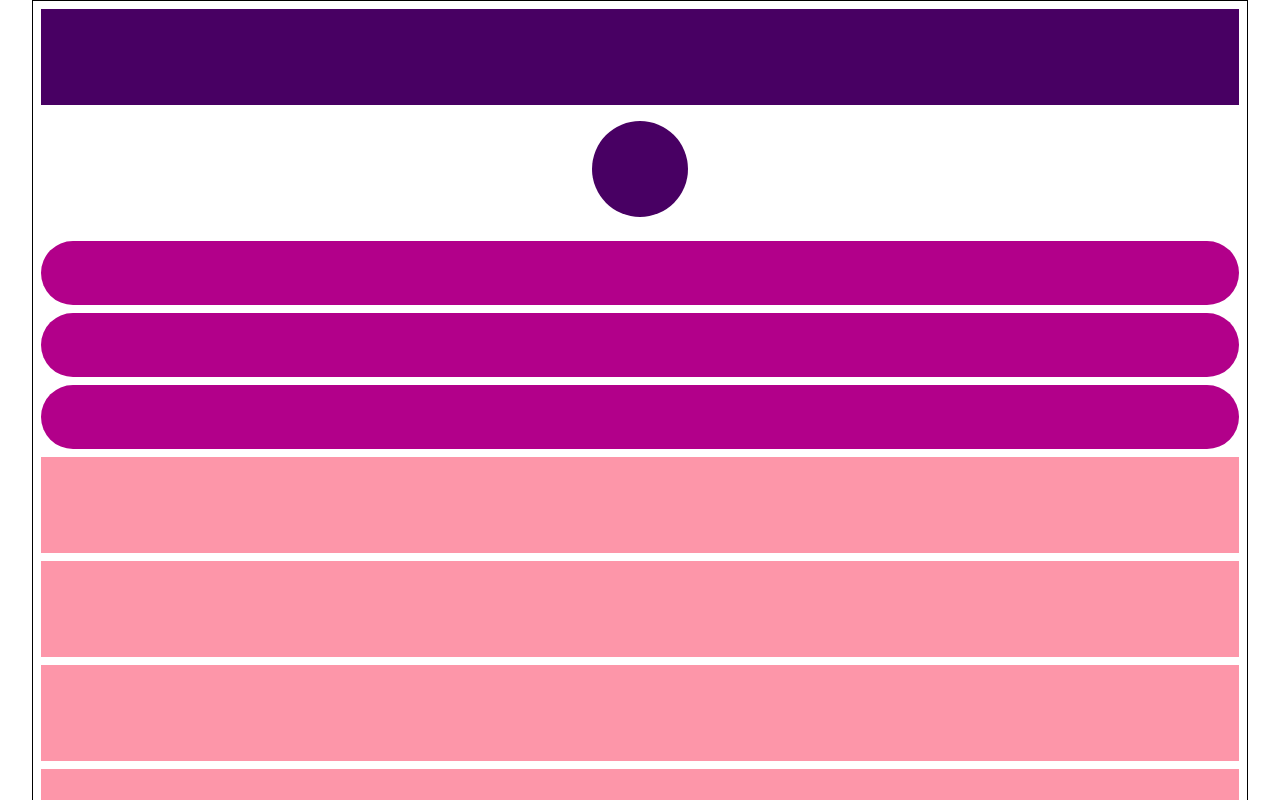
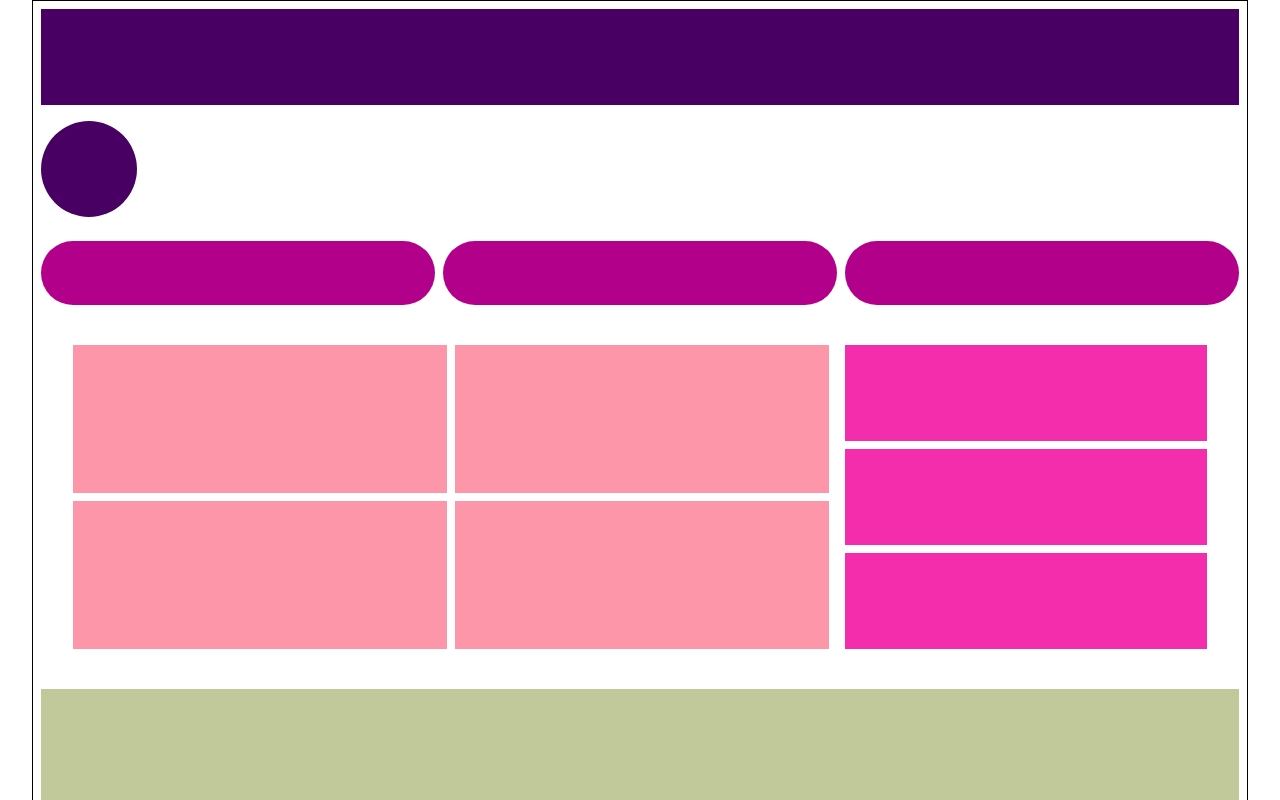
Before and after one commit to DavidAkerlind/task-codereview-7nov-mediaQ, a plain HTML site: page Övning 3 - mobile first/index.html in a window 1280 px wide. Shown: the top 800 px of the page. Drawn offline with Linux system fonts and the light colour scheme.

Commit message:
task 3 done both

```diff
--- a/Övning 2 - mobile first/styles/style.css
+++ b/Övning 2 - mobile first/styles/style.css
@@ -52,7 +52,7 @@ footer {
     margin-top: 0.5rem;
 }
 
-@media screen and (min-width: 556px) {
+@media screen and (min-width: 576px) {
     ul {
         grid-template-columns: repeat(4, 1fr);
     }
--- a/Övning 3 - desktop first/styles/style.css
+++ b/Övning 3 - desktop first/styles/style.css
@@ -7,7 +7,7 @@
 .wrapper {
     width: 95%;
     margin: 0 auto;
-    padding: .5rem;
+    padding: 0.5rem;
     border: 1px solid black;
 }
 
@@ -21,7 +21,7 @@ header {
     display: flex;
     flex-direction: column;
     align-items: flex-start;
-    padding: .5rem;
+    padding: 0.5rem;
     height: 100%;
 }
 
@@ -36,14 +36,14 @@ ul {
     margin-top: 1.5rem;
     display: grid;
     grid-template-columns: repeat(auto-fit, minmax(28%, 1fr));
-    gap: .5rem;
+    gap: 0.5rem;
     width: 100%;
 }
 
 li {
     height: 4rem;
     width: 100%;
-    background-color: #B2008A;
+    background-color: #b2008a;
     list-style-type: none;
     border-radius: 4rem;
 }
@@ -59,31 +59,64 @@ main {
     width: 65%;
     display: grid;
     grid-template-columns: repeat(auto-fit, minmax(48%, 1fr));
-    gap: .5rem;
+    gap: 0.5rem;
 }
 
 main article {
     height: 6rem;
-    background-color: #FD96A9;
+    background-color: #fd96a9;
 }
 
 aside {
     margin-left: 1rem;
     width: 35%;
     display: grid;
-    gap: .5rem;
+    gap: 0.5rem;
     grid-template-columns: repeat(auto-fit, minmax(100%, 1fr));
 }
 
 aside article {
-    background-color: #F42DAC;
+    background-color: #f42dac;
     width: 100%;
     height: inherit;
 }
 
 footer {
-    background-color: #C1C99A;
+    background-color: #c1c99a;
     height: 8rem;
     width: 100%;
-    margin-top: .5rem;
+    margin-top: 0.5rem;
 }
+
+@media screen and (max-width: 576px) {
+    .content-wrapper {
+        align-items: center;
+    }
+    figure {
+        align-self: center;
+    }
+    ul {
+        display: flex;
+        flex-direction: column;
+    }
+
+    .main-container {
+        flex-direction: column;
+        justify-content: center;
+        align-items: center;
+        margin-top: 0.5rem;
+    }
+    main {
+        width: 100%;
+        display: flex;
+        flex-direction: column;
+    }
+
+    aside {
+        margin-top: 0.5rem;
+        margin-left: 0;
+        display: flex;
+        height: 4rem;
+        width: 100%;
+    }
+}
--- a/Övning 3 - mobile first/styles/style.css
+++ b/Övning 3 - mobile first/styles/style.css
@@ -7,7 +7,7 @@
 .wrapper {
     width: 95%;
     margin: 0 auto;
-    padding: .5rem;
+    padding: 0.5rem;
     border: 1px solid black;
 }
 
@@ -36,14 +36,14 @@ ul {
     margin-top: 1.5rem;
     display: grid;
     grid-template-columns: repeat(auto-fit, minmax(100%, 1fr));
-    gap: .5rem;
+    gap: 0.5rem;
     width: 100%;
 }
 
 li {
     height: 4rem;
     width: 100%;
-    background-color: #B2008A;
+    background-color: #b2008a;
     list-style-type: none;
     border-radius: 4rem;
 }
@@ -53,39 +53,70 @@ li {
     flex-direction: column;
     height: 100%;
     width: 100%;
-    margin-top: .5rem;
+    margin-top: 0.5rem;
 }
 
 main {
     width: 100%;
     display: grid;
     grid-template-columns: repeat(auto-fit, minmax(100%, 1fr));
-    gap: .5rem;
+    gap: 0.5rem;
 }
 
 main article {
     height: 6rem;
-    background-color: #FD96A9;
+    background-color: #fd96a9;
 }
 
 aside {
-    margin-top: .5rem;
+    margin-top: 0.5rem;
     width: 100%;
     height: 100%;
     display: grid;
-    gap: .5rem;
+    gap: 0.5rem;
     grid-template-columns: repeat(auto-fit, minmax(28%, 1fr));
 }
 
 aside article {
-    background-color: #F42DAC;
+    background-color: #f42dac;
     width: 100%;
     height: 6rem;
 }
 
 footer {
-    background-color: #C1C99A;
+    background-color: #c1c99a;
     height: 8rem;
     width: 100%;
-    margin-top: .5rem;
+    margin-top: 0.5rem;
 }
+
+@media screen and (min-width: 576px) {
+    .content-wrapper {
+        align-items: flex-start;
+    }
+
+    ul {
+        grid-template-columns: repeat(3, 1fr);
+    }
+
+    .main-container {
+        display: grid;
+        grid-template-columns: repeat(3, 1fr);
+        grid-template-areas: "main main aside";
+        padding: 2rem;
+    }
+    main {
+        grid-area: main;
+        grid-template-columns: repeat(2, 1fr);
+    }
+    aside {
+        grid-area: aside;
+        display: flex;
+        flex-direction: column;
+        margin-top: 0;
+        padding-left: 1rem;
+    }
+    main article {
+        height: 100%;
+    }
+}
```
